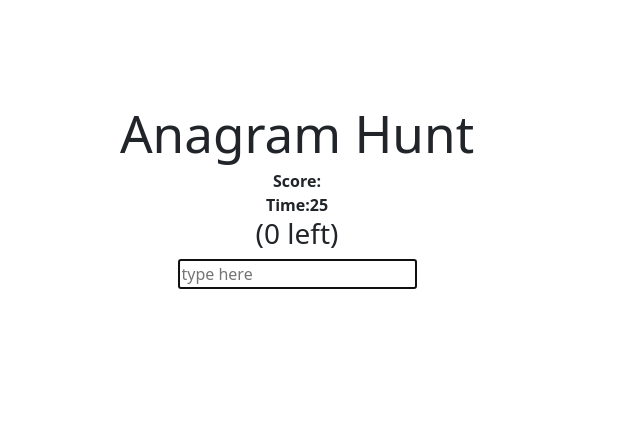
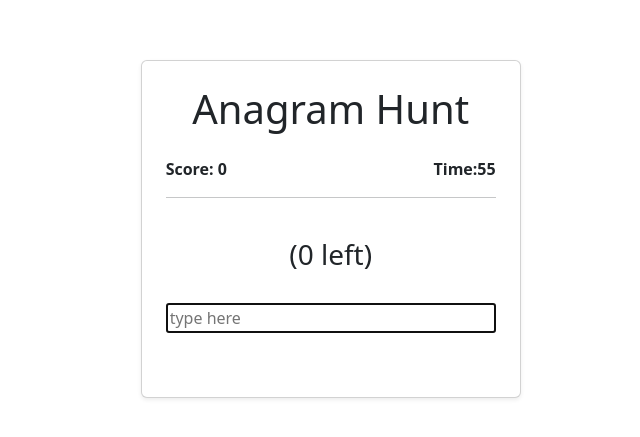
Before and after one commit to OliverCr11/proyects, a React (Vite) app: page /anagram-hunt/play/1 in a window 1280 px wide. Shown: the part 195-632 px from the top of the page, without its empty margins (343-983 px from the left). Built offline with nearby package versions, Linux system fonts and the light colour scheme.

Commit message:
project final

```diff
--- a/package.json
+++ b/package.json
@@ -10,6 +10,7 @@
     "preview": "vite preview"
   },
   "dependencies": {
+    "bootstrap": "^5.3.8",
     "react": "^19.1.1",
     "react-dom": "^19.1.1",
     "react-router-dom": "^7.8.2"
--- a/src/components/anagram-hunt/Game.jsx
+++ b/src/components/anagram-hunt/Game.jsx
@@ -1,5 +1,5 @@
-
 import React, { useState, useEffect } from "react";
+import { Link } from "react-router-dom";
 import { useParams } from "react-router-dom";
 
 import InputText from "./InputText";
@@ -9,65 +9,137 @@ import AnagramData from "./AnagramData";
 
 const Game2 = () => {
     const { length } = useParams();
-
     const [word, setWord] = useState('');
     const [solutions, setSolutions] = useState([]);
     const [userInput, setUserInput] = useState('');
-    const gameLength = 30;
-    const [timeLeft,setTimeLeft]=useState(gameLength);
-    const [foundSolutions,setFoundSolutions]=useState([]);
-    useEffect(() => {
+    const gameLength = 60;
+    const [timeLeft, setTimeLeft] = useState(gameLength);
+    const [foundSolutions, setFoundSolutions] = useState([]);
+    const [score, setScore] = useState(0);
+
+    const [playedIndices, setPlayedIndices] = useState([]);
+    const [gameWon, setGameWon] = useState(false);
+
+
+    const startNewRound = () => {
         const wordGroups = AnagramData[length];
         if (!wordGroups) {
-
             console.error(`There is no word of length: ${length}`);
             return;
         }
-        const randomIndex = Math.floor(Math.random() * wordGroups.length);
-        const randomGroup = wordGroups[randomIndex];
 
-        const randomWordIndex = Math.floor(Math.random() * randomGroup.length);
-        const mainWord = randomGroup[randomWordIndex];
+        const availableIndices = wordGroups
+            .map((_, index) => index)
+            .filter(index => !playedIndices.includes(index));
 
+        if (availableIndices.length === 0) {
+            setGameWon(true);
+            return;
+        }
+
+        const randomAvailableIndex = availableIndices[Math.floor(Math.random() * availableIndices.length)];
+
+        setPlayedIndices(prev => [...prev, randomAvailableIndex]);
+
+        const randomGroup = wordGroups[randomAvailableIndex];
+        const mainWord = randomGroup[Math.floor(Math.random() * randomGroup.length)];
         const correctSolutions = randomGroup.filter(w => w !== mainWord);
 
         setWord(mainWord.toUpperCase());
         setSolutions(correctSolutions);
+        setFoundSolutions([]);
+    };
+
+    useEffect(() => {
+        startNewRound();
     }, [length]);
 
     useEffect(() => {
         const currentInputLower = userInput.toLowerCase();
         if (solutions.includes(currentInputLower) && !foundSolutions.includes(currentInputLower)) {
-        setFoundSolutions(prevFound => [...prevFound, currentInputLower]);
+
+            const newFoundSolutions = [...foundSolutions, currentInputLower];
+            setFoundSolutions(newFoundSolutions);
+            setScore(prevScore => prevScore + 1);
             setUserInput('');
+
+            if (newFoundSolutions.length === solutions.length) {
+                setTimeout(() => {
+                    startNewRound();
+                }, 1000);
+            }
+        }
+    }, [userInput, solutions, foundSolutions]);
+
+    const restart = () => {
+        setTimeLeft(gameLength);
+        setScore(0);
+        setPlayedIndices([]);
+        setGameWon(false);
+        startNewRound();
+    };
+
+    if (gameWon) {
+        return (
+            <div>
+                <h1><strong>Anagram Hunt</strong></h1>
+                <strong>¡Felicidades!</strong>
+                <p>Has resuelto todos los anagramas de longitud {length}.</p>
+                <Score score={score} />
+                <button className="btn btn-primary form-control m-1" onClick={restart}>Jugar de Nuevo</button>
+                <Link className="btn btn-secondary form-control m-1" to={'/'}>
+                    Volver al Menú
+                </Link>
+            </div>
+        );
+    }
+    if (timeLeft === 0) {
+        return (
+            <div>
+                <h1><strong>Anagram Hunt</strong></h1>
+                <strong>Time's Up!</strong>
+                <p>You got</p>
+                <Score score={score} />
+                <p>Anagrams</p>
+                <button className="btn btn-primary form-control m-1" onClick={restart}>Play Again</button>
+                <Link className="btn btn-secondary form-control m-1" to={'/'}>
+                    Back to Start Screen
+                </Link>
+            </div>
+        )
     }
 
-}, [userInput, solutions, foundSolutions]);
-
-        if( timeLeft === 0 ){
-            return(
-                <>
-                <p>fin</p>
-                </>
-            )
-        }
     return (
-       <div>
-        <h1>Anagram Hunt</h1>
-        <Score score={Score}/>
+        <div className="container mt-5">
+            <div className="row justify-content-center">
+                <div className="col-md-11 col-lg-10" >
+                    <div className="card text-center p-4 shadow-sm" id="game-container">
+                        <h1 className="mb-4">Anagram Hunt</h1>
+                        <div className="d-flex justify-content-between">
+                            <Score score={score} />
                             <Timer timeLeft={timeLeft} setTimeLeft={setTimeLeft} />
+                        </div>
+                        <hr />
+                        <div className="my-4">
                             <h3>{word} ({solutions.length - foundSolutions.length} left)</h3>
+                        </div>
 
                         <InputText
                             userInput={userInput}
                             setUserInput={setUserInput}
                         />
-
-      <ol>
+                        <div className="mt-4">
+                            <ol className="list-unstyled text-start ps-4">
                                 {foundSolutions.map((solution, index) => (
-            <li key={index}>{solution}</li>
+                                    <li key={index} className="fs-5">
+                                        {index + 1}. {solution}
+                                    </li>
                                 ))}
                             </ol>
+                        </div>
+                    </div>
+                </div>
+            </div>
         </div>
     );
 };
--- /dev/null
+++ b/src/components/anagram-hunt/game.css
@@ -0,0 +1,4 @@
+#game-container {
+  max-width: 840px;
+  margin: 0 auto;
+}
--- a/src/components/math-facts/Game2.jsx
+++ b/src/components/math-facts/Game2.jsx
@@ -7,10 +7,9 @@ import ClearButton from "./ClearButton";
 import NumberButton from "./NumberButton";
 import Keyboard from "./Keyboard";
 import Equation from "./Equation";
+
 import './Game2.css';
 import { randInt } from "./helpers/helpers";
-
-const Game2 = ({ operation, maxNumber }) => {
 
   function getRandNumbers(operator, low, high) {
     let num1 = randInt(low, high);
@@ -31,6 +30,7 @@ const Game2 = ({ operation, maxNumber }) => {
     }
     return { num1, num2 };
   }
+const Game2 = ({ operation, maxNumber }) => {
 
   const [operands, setOperands] = useState(() => getRandNumbers(operation, 0, maxNumber));
   const question = operands.num1 + ' ' + operation + ' ' + operands.num2;
@@ -39,6 +39,19 @@ const Game2 = ({ operation, maxNumber }) => {
   const [timerLeft, setTimeLeft] = useState(gameLength);
   const [userAnswer, setUserAnswer] = useState('');
   const [score, setScore] = useState(0);
+
+    const newQuestion = () => {
+    setUserAnswer('');
+    setAnswered(false);
+    setOperands(getRandNumbers(operation, 0, maxNumber));
+  }
+
+  const restart = () => {
+    setTimeLeft(gameLength);
+    setScore(0);
+    newQuestion();
+  }
+
 
   const operationNames = {
     '+': 'Addition',
@@ -76,17 +89,6 @@ const Game2 = ({ operation, maxNumber }) => {
 
   }, [userAnswer, answered, score, operation, operands]);
 
-  const newQuestion = () => {
-    setUserAnswer('');
-    setAnswered(false);
-    setOperands(getRandNumbers(operation, 0, maxNumber));
-  }
-
-  const restart = () => {
-    setTimeLeft(gameLength);
-    setScore(0);
-    newQuestion();
-  }
 
   const numbers = [1, 2, 3, 4, 5, 6, 7, 8, 9, 0];
   const numberButtons = numbers.map((number) =>
--- a/src/components/shared/Score.jsx
+++ b/src/components/shared/Score.jsx
@@ -1,8 +1,8 @@
 const Score =(props) =>{
     return(
-       <>
+       <span>
        <strong>Score: {props.score}</strong>
-       </>
+       </span>
     )
 }
 export default Score;
--- a/src/components/shared/Timer.jsx
+++ b/src/components/shared/Timer.jsx
@@ -11,9 +11,9 @@ const Timer = ({timeLeft,setTimeLeft}) =>{
         }
     },[]);
     return(
-        <div>
+        <span>
         <strong>Time:{timeLeft}</strong>
-        </div>
+        </span>
     )
 }
 export default Timer;
--- a/src/index.jsx
+++ b/src/index.jsx
@@ -3,7 +3,7 @@ import ReactDOM from 'react-dom/client';
 import {BrowserRouter} from 'react-router-dom';
 import './index.css';
 import App from './containers/App';
-
+import 'bootstrap/dist/css/bootstrap.min.css';
 const root = ReactDOM.createRoot(document.getElementById('root'));
 
 root.render(
```
Also changed, not shown: 1 other file (tests, documents, lock files or other folders). Lines whose indentation alone changed are shown as unchanged.
